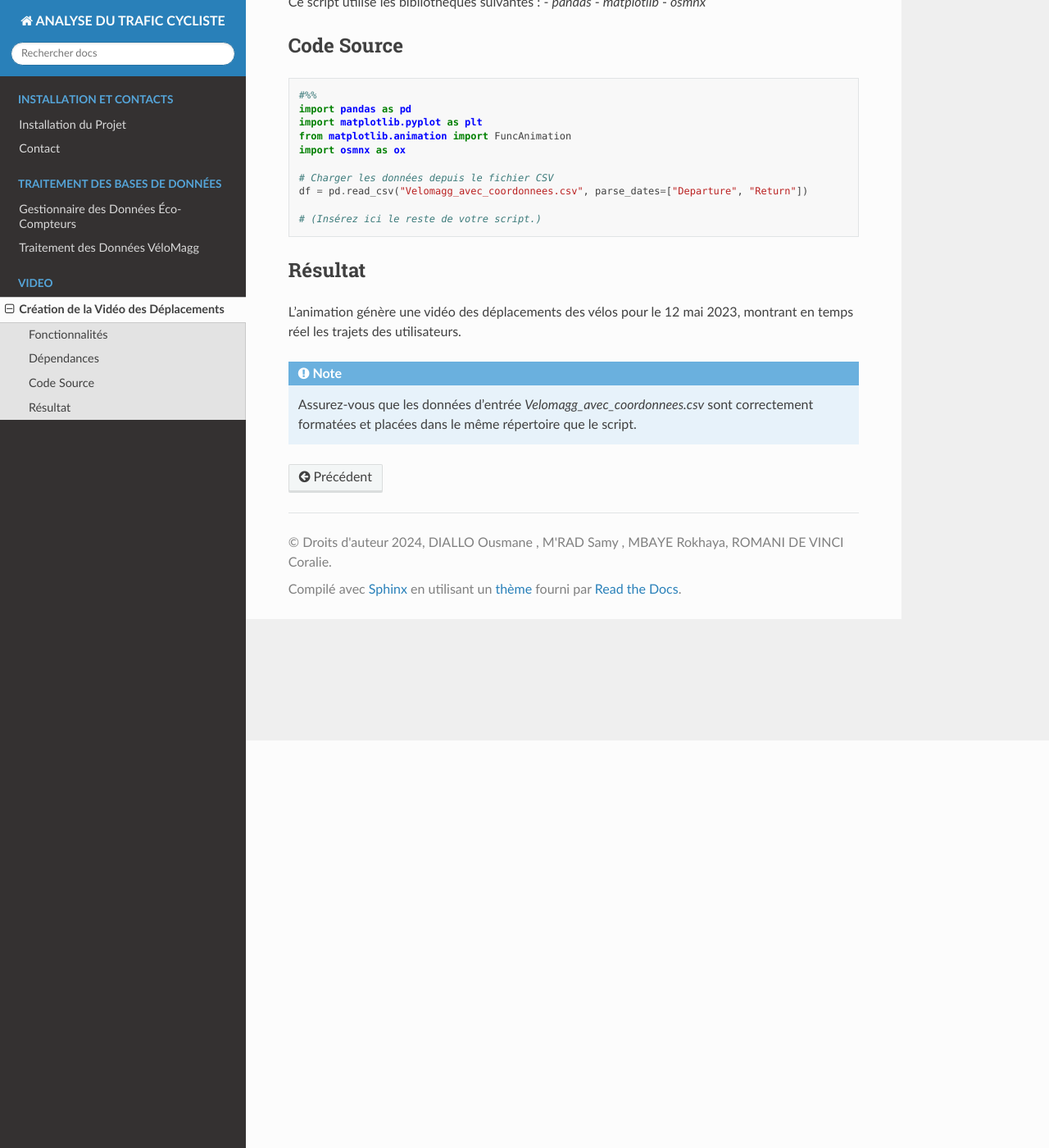
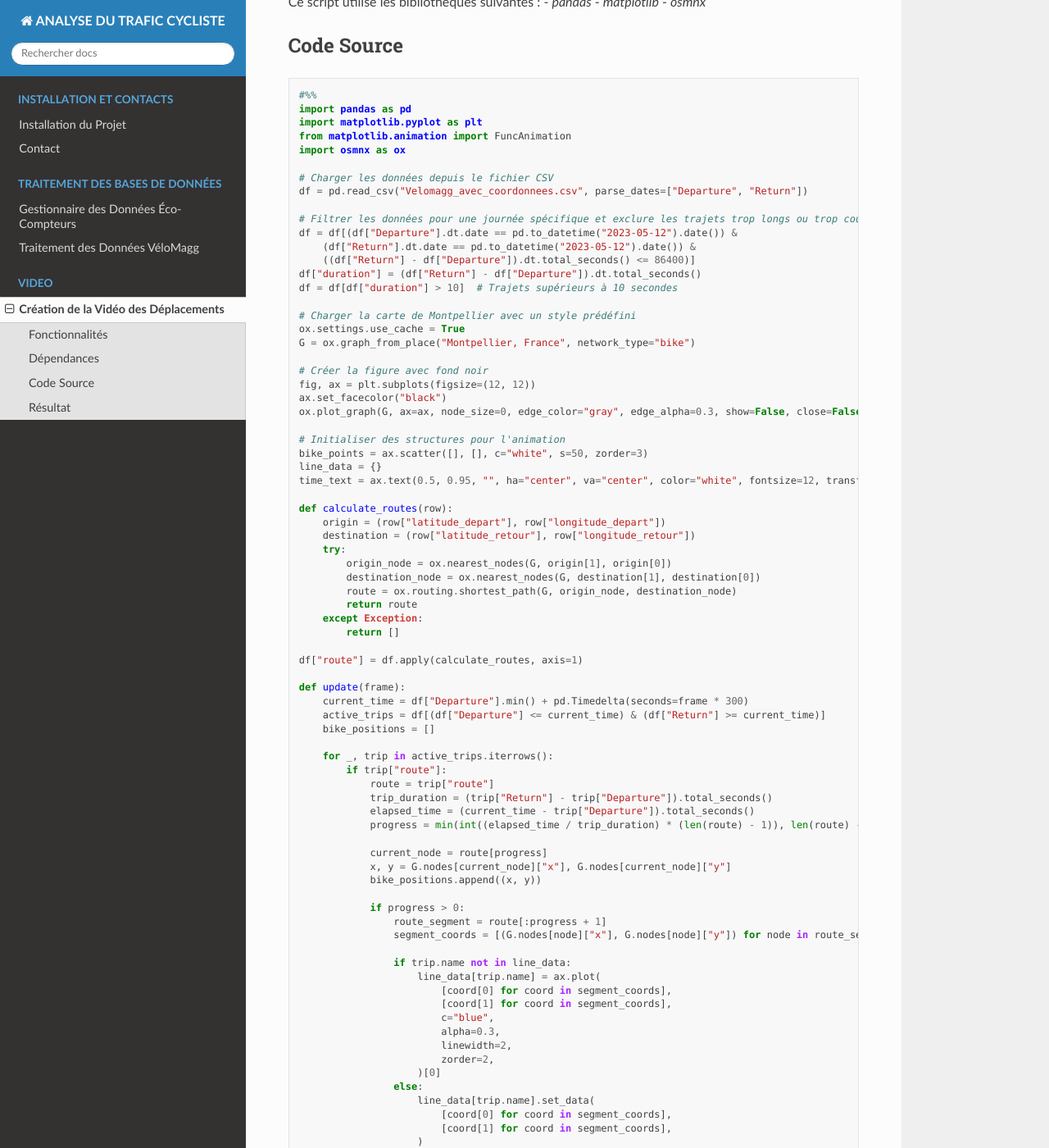
Before and after one commit to rokhayambaye/PROJET_2024, a Sphinx documentation site: the page built from source/video_creation.rst, in a window 1280 px wide and 1400 px high, scrolled down 497 px. Shown: the whole window at 82% size. Built offline with Sphinx 7.4.7 and the Read the Docs theme 3.1.0, drawn with Linux system fonts in a browser that asks for light colours; some of the changed text lies outside the part shown.

Commit message:
introduction de la documentation

```diff
--- a/source/video_creation.rst
+++ b/source/video_creation.rst
@@ -31,7 +31,90 @@ Code Source
     # Charger les données depuis le fichier CSV
     df = pd.read_csv("Velomagg_avec_coordonnees.csv", parse_dates=["Departure", "Return"])
 
-    # (Insérez ici le reste de votre script.)
+    # Filtrer les données pour une journée spécifique et exclure les trajets trop longs ou trop courts
+    df = df[(df["Departure"].dt.date == pd.to_datetime("2023-05-12").date()) &
+        (df["Return"].dt.date == pd.to_datetime("2023-05-12").date()) &
+        ((df["Return"] - df["Departure"]).dt.total_seconds() <= 86400)]
+    df["duration"] = (df["Return"] - df["Departure"]).dt.total_seconds()
+    df = df[df["duration"] > 10]  # Trajets supérieurs à 10 secondes
+
+    # Charger la carte de Montpellier avec un style prédéfini
+    ox.settings.use_cache = True
+    G = ox.graph_from_place("Montpellier, France", network_type="bike")
+
+    # Créer la figure avec fond noir
+    fig, ax = plt.subplots(figsize=(12, 12))
+    ax.set_facecolor("black")
+    ox.plot_graph(G, ax=ax, node_size=0, edge_color="gray", edge_alpha=0.3, show=False, close=False)
+
+    # Initialiser des structures pour l'animation
+    bike_points = ax.scatter([], [], c="white", s=50, zorder=3)
+    line_data = {}
+    time_text = ax.text(0.5, 0.95, "", ha="center", va="center", color="white", fontsize=12, transform=ax.transAxes)
+
+    def calculate_routes(row):
+        origin = (row["latitude_depart"], row["longitude_depart"])
+        destination = (row["latitude_retour"], row["longitude_retour"])
+        try:
+            origin_node = ox.nearest_nodes(G, origin[1], origin[0])
+            destination_node = ox.nearest_nodes(G, destination[1], destination[0])
+            route = ox.routing.shortest_path(G, origin_node, destination_node)
+            return route
+        except Exception:
+            return []
+
+    df["route"] = df.apply(calculate_routes, axis=1)
+
+    def update(frame):
+        current_time = df["Departure"].min() + pd.Timedelta(seconds=frame * 300)
+        active_trips = df[(df["Departure"] <= current_time) & (df["Return"] >= current_time)]
+        bike_positions = []
+
+        for _, trip in active_trips.iterrows():
+            if trip["route"]:
+                route = trip["route"]
+                trip_duration = (trip["Return"] - trip["Departure"]).total_seconds()
+                elapsed_time = (current_time - trip["Departure"]).total_seconds()
+                progress = min(int((elapsed_time / trip_duration) * (len(route) - 1)), len(route) - 1)
+
+                current_node = route[progress]
+                x, y = G.nodes[current_node]["x"], G.nodes[current_node]["y"]
+                bike_positions.append((x, y))
+
+                if progress > 0:
+                    route_segment = route[:progress + 1]
+                    segment_coords = [(G.nodes[node]["x"], G.nodes[node]["y"]) for node in route_segment]
+
+                    if trip.name not in line_data:
+                        line_data[trip.name] = ax.plot(
+                            [coord[0] for coord in segment_coords],
+                            [coord[1] for coord in segment_coords],
+                            c="blue",
+                            alpha=0.3,
+                            linewidth=2,
+                            zorder=2,
+                        )[0]
+                    else:
+                        line_data[trip.name].set_data(
+                            [coord[0] for coord in segment_coords],
+                            [coord[1] for coord in segment_coords],
+                        )
+
+        if bike_positions:
+            bike_points.set_offsets(bike_positions)
+            time_text.set_text(f"Temps: {current_time.strftime('%Y-%m-%d %H:%M:%S')}")
+        return bike_points, list(line_data.values()), time_text
+
+# Créer l'animation
+frames = range(0, int((df["Return"].max() - df["Departure"].min()).total_seconds() // 300) + 1)
+ani = FuncAnimation(fig, update, frames=frames, interval=200)
+
+# Sauvegarder la vidéo
+ani.save("bike_animation_12_Mai.mp4", fps=5, writer="ffmpeg")
+plt.show()
+
+# %%
+
 
 Résultat
 ---------
```
Also changed, not shown: README.md (+1 -1 lines), 5 other files.
